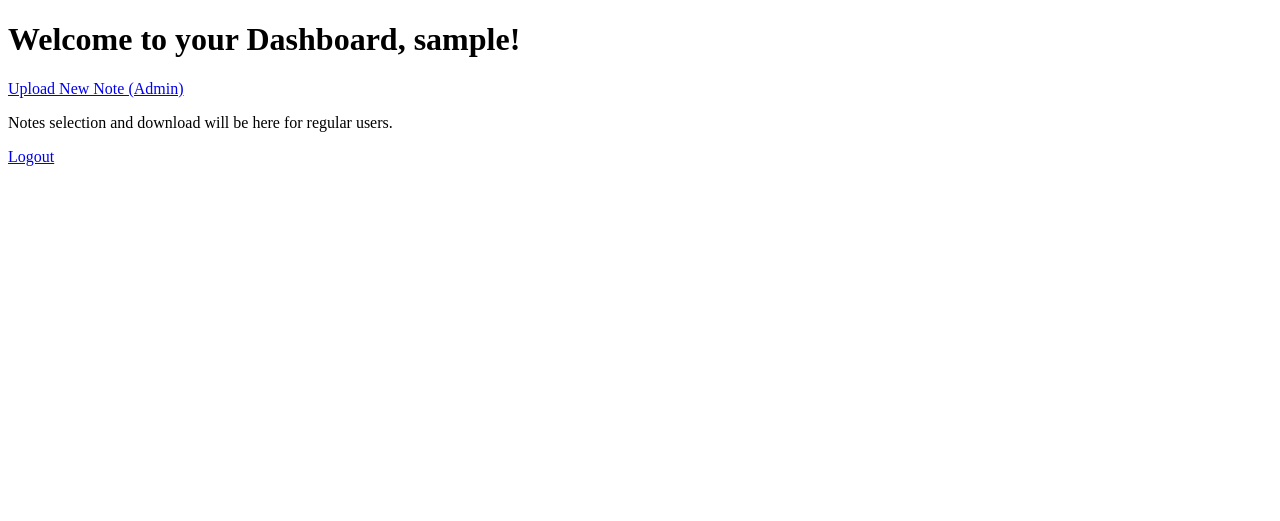
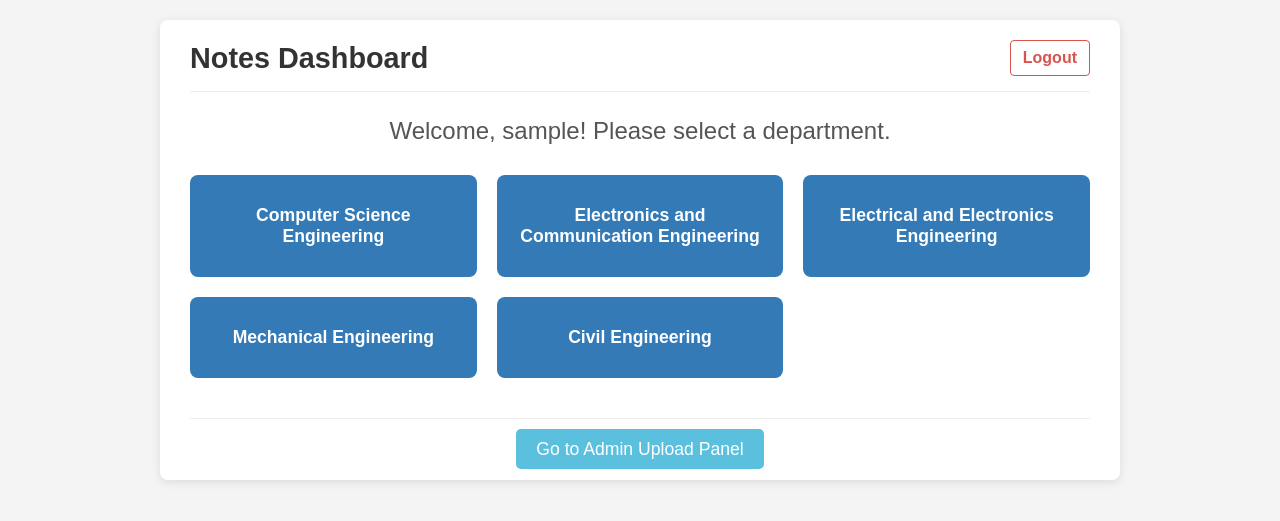
Before and after one commit to jhaji-17/studybuddy, a Flask app: page /dashboard in a window 1280 px wide. Shown: the top 521 px of the page. Run offline with Flask 3, Linux system fonts and the light colour scheme; the visitor is signed in with stand-in values (Sample User, id 1).

Commit message:
make departmental dashboard

```diff
--- a/app.py
+++ b/app.py
@@ -1,20 +1,15 @@
 import sqlite3
-import os # For path manipulation
-from werkzeug.utils import secure_filename # For securely handling filenames
+import os
+from werkzeug.utils import secure_filename
 from flask import Flask, render_template, request, redirect, url_for, session, g, flash
 
 app = Flask(__name__)
-# IMPORTANT: Replace with your own unique secret key!
-# Generate one with: import os; print(os.urandom(24).hex())
+# Make sure to replace this with your own unique key
 app.secret_key = 'your_real_unique_secret_key_generated_by_os_urandom'
-DATABASE = 'users.db' # Name of our SQLite database file
-
-UPLOAD_FOLDER = 'uploads' # Name of the folder where PDFs will be stored
-ALLOWED_EXTENSIONS = {'pdf'} # We only want to allow PDF files
-
+DATABASE = 'users.db'
+UPLOAD_FOLDER = 'uploads'
+ALLOWED_EXTENSIONS = {'pdf'}
 app.config['UPLOAD_FOLDER'] = UPLOAD_FOLDER
-# Optional: Configure max upload size, e.g., 16MB
-# app.config['MAX_CONTENT_LENGTH'] = 16 * 1000 * 1000 # 16 Megabytes
 
 # --- Database Helper Functions ---
 def get_db():
@@ -45,8 +40,7 @@ def init_db_command():
 
 # --- Helper function for file uploads ---
 def allowed_file(filename):
-    return '.' in filename and \
-           filename.rsplit('.', 1)[1].lower() in ALLOWED_EXTENSIONS
+    return '.' in filename and filename.rsplit('.', 1)[1].lower() in ALLOWED_EXTENSIONS
 
 # --- Routes ---
 @app.route('/')
@@ -57,8 +51,7 @@ def home():
 
 @app.route('/register', methods=['GET', 'POST'])
 def register():
-    if 'user_id' in session:
-        return redirect(url_for('dashboard'))
+    if 'user_id' in session: return redirect(url_for('dashboard'))
     if request.method == 'POST':
         username = request.form['username']
         password = request.form['password']
@@ -84,8 +77,7 @@ def register():
 
 @app.route('/login', methods=['GET', 'POST'])
 def login():
-    if 'user_id' in session:
-        return redirect(url_for('dashboard'))
+    if 'user_id' in session: return redirect(url_for('dashboard'))
     if request.method == 'POST':
         username = request.form['username']
         password_attempt = request.form['password']
@@ -98,35 +90,27 @@ def login():
             session.clear()
             session['user_id'] = user['id']
             session['username'] = user['username']
-            if user['username'] == 'admin':
-                session['is_admin'] = True
+            if user['username'] == 'admin': session['is_admin'] = True
             flash('Login successful!', 'success')
             return redirect(url_for('dashboard'))
         flash(error, 'error')
     return render_template('login.html')
 
+# UPDATED Dashboard Route
 @app.route('/dashboard')
 def dashboard():
     if 'user_id' not in session:
         flash('You need to be logged in to access the dashboard.', 'warning')
         return redirect(url_for('login'))
 
-    admin_link_html = ""
-    if session.get('is_admin'):
-        admin_link_html = '<p><a href="/admin/upload">Upload New Note (Admin)</a></p>'
+    # This function just shows the main department selection page.
+    return render_template('dashboard.html')
 
-    return f"""
-        <!DOCTYPE html>
-        <html>
-        <head><title>Dashboard</title></head>
-        <body>
-            <h1>Welcome to your Dashboard, {session.get('username', 'Guest')}!</h1>
-            {admin_link_html}
-            <p>Notes selection and download will be here for regular users.</p>
-            <p><a href="{url_for('logout')}">Logout</a></p>
-        </body>
-        </html>
-    """
+# NEW Placeholder Route for our Department logic
+@app.route('/department/<department_name>')
+def show_department_years(department_name):
+    # This is a placeholder for Step 7.
+    return f"This will show academic years for the department: {department_name}"
 
 @app.route('/logout')
 def logout():
@@ -134,60 +118,50 @@ def logout():
     flash('You have been logged out.', 'info')
     return redirect(url_for('login'))
 
+# UPDATED Admin Upload Route
 @app.route('/admin/upload', methods=['GET', 'POST'])
 def admin_upload_note():
     if 'user_id' not in session or not session.get('is_admin'):
         flash('You do not have permission to access this page.', 'danger')
         return redirect(url_for('dashboard'))
-
     if request.method == 'POST':
         if 'pdf_file' not in request.files:
             flash('No file part in the request.', 'error')
             return redirect(request.url)
-
         file = request.files['pdf_file']
         title = request.form['title']
+        department = request.form['department']
         year = request.form['year']
         course_name = request.form['course_name']
-
         if file.filename == '':
             flash('No selected file.', 'error')
             return redirect(request.url)
-
-        if not all([title, year, course_name]):
-            flash('All fields (title, year, course) are required.', 'error')
+        if not all([title, department, year, course_name]):
+            flash('All fields (title, department, year, course) are required.', 'error')
             return redirect(request.url)
-
         if file and allowed_file(file.filename):
             filename = secure_filename(file.filename)
-
             if not os.path.exists(app.config['UPLOAD_FOLDER']):
                 os.makedirs(app.config['UPLOAD_FOLDER'])
-
             file_path = os.path.join(app.config['UPLOAD_FOLDER'], filename)
-
             if os.path.exists(file_path):
                 flash(f"File '{filename}' already exists. Please rename or upload a different file.", 'error')
                 return redirect(request.url)
-
             file.save(file_path)
-
             db = get_db()
             try:
                 db.execute(
-                    "INSERT INTO notes (title, year, course_name, filename, uploader_id) VALUES (?, ?, ?, ?, ?)",
-                    (title, int(year), course_name, filename, session['user_id'])
+                    "INSERT INTO notes (title, department, year, course_name, filename, uploader_id) VALUES (?, ?, ?, ?, ?, ?)",
+                    (title, department, int(year), course_name, filename, session['user_id'])
                 )
                 db.commit()
-                flash(f"Note '{title}' uploaded successfully as '{filename}'!", 'success')
+                flash(f"Note '{title}' uploaded successfully!", 'success')
                 return redirect(url_for('admin_upload_note'))
             except sqlite3.Error as e:
                 flash(f"Database error while saving note metadata: {e}", 'error')
         else:
             flash('Invalid file type. Only PDF files are allowed.', 'error')
-
     return render_template('admin_upload.html')
-
 
 if __name__ == '__main__':
     if not os.path.exists(UPLOAD_FOLDER):
--- a/schema.sql
+++ b/schema.sql
@@ -1,26 +1,22 @@
--- Remove tables if they already exist (useful for re-initializing during development)
+-- Remove tables if they already exist
 DROP TABLE IF EXISTS users;
 DROP TABLE IF EXISTS notes;
 
 -- Create the 'users' table
 CREATE TABLE users (
-    id INTEGER PRIMARY KEY AUTOINCREMENT, -- Unique ID for each user, automatically increases
-    username TEXT UNIQUE NOT NULL,        -- Username, must be unique and cannot be empty
-    password_hash TEXT NOT NULL           -- Stores the HASHED password, cannot be empty
+    id INTEGER PRIMARY KEY AUTOINCREMENT,
+    username TEXT UNIQUE NOT NULL,
+    password_hash TEXT NOT NULL
 );
 
 -- Create the 'notes' table
 CREATE TABLE notes (
-    id INTEGER PRIMARY KEY AUTOINCREMENT, -- Unique ID for each note
-    title TEXT NOT NULL,                  -- Title of the note (e.g., "Calculus Chapter 1")
-    year INTEGER NOT NULL,                -- Academic year (e.g., 1, 2, 3, 4)
-    course_name TEXT NOT NULL,            -- Name of the course (e.g., "MA101 Calculus")
-    filename TEXT NOT NULL,               -- The actual filename of the PDF stored on the server (e.g., "calculus_ch1_notes.pdf")
-    uploader_id INTEGER,                  -- (Optional for now) Who uploaded it? Foreign key to users table
-    uploaded_at TIMESTAMP DEFAULT CURRENT_TIMESTAMP -- When the note was uploaded
-    -- FOREIGN KEY (uploader_id) REFERENCES users (id) -- We can add this later if we implement multiple uploaders
+    id INTEGER PRIMARY KEY AUTOINCREMENT,
+    title TEXT NOT NULL,
+    department TEXT NOT NULL,             -- <<-- NEW COLUMN
+    year INTEGER NOT NULL,
+    course_name TEXT NOT NULL,
+    filename TEXT NOT NULL,
+    uploader_id INTEGER,
+    uploaded_at TIMESTAMP DEFAULT CURRENT_TIMESTAMP
 );
-
--- Optional: You can add some initial data for testing if you want
--- For example, an admin user (we'll handle password hashing in Python later)
--- INSERT INTO users (username, password_hash) VALUES ('admin', 'temporary_placeholder_for_hashed_password');
--- /dev/null
+++ b/templates/dashboard.html
@@ -0,0 +1,48 @@
+<!DOCTYPE html>
+<html lang="en">
+<head>
+    <meta charset="UTF--8">
+    <meta name="viewport" content="width=device-width, initial-scale=1.0">
+    <title>Dashboard - Notes Website</title>
+    <style>
+        body { font-family: sans-serif; margin: 0; padding: 20px; background-color: #f4f4f4; }
+        .container { max-width: 900px; margin: auto; background-color: #fff; padding: 20px 30px; border-radius: 8px; box-shadow: 0 2px 10px rgba(0,0,0,0.1); }
+        header { display: flex; justify-content: space-between; align-items: center; margin-bottom: 25px; padding-bottom:15px; border-bottom: 1px solid #eee;}
+        header h1 { margin: 0; color: #333; font-size: 1.8em; }
+        header a.logout-link { color: #d9534f; text-decoration: none; font-weight: bold; border: 1px solid #d9534f; padding: 8px 12px; border-radius: 4px; transition: background-color 0.2s, color 0.2s; }
+        header a.logout-link:hover { background-color: #d9534f; color: white; }
+        h2.welcome-message { text-align: center; color: #555; font-weight: normal; margin-bottom: 30px; }
+        .nav-grid { display: grid; grid-template-columns: repeat(auto-fit, minmax(250px, 1fr)); gap: 20px; text-align: center; }
+        .nav-grid a { display: block; background-color: #337ab7; color: white; padding: 30px 20px; text-decoration: none; border-radius: 8px; font-size: 1.1em; font-weight: bold; transition: background-color 0.2s, transform 0.2s; }
+        .nav-grid a:hover { background-color: #286090; transform: translateY(-3px); }
+        .admin-link-container { text-align: center; margin-top: 40px; border-top: 1px solid #eee; padding-top: 20px;}
+        .admin-link-container a { font-size: 1.1em; background-color: #5bc0de; color: white; padding: 10px 20px; border-radius: 5px; text-decoration: none;}
+        .admin-link-container a:hover { background-color: #31b0d5; }
+    </style>
+</head>
+<body>
+    <div class="container">
+        <header>
+            <h1>Notes Dashboard</h1>
+            <a href="{{ url_for('logout') }}" class="logout-link">Logout</a>
+        </header>
+
+        <h2 class="welcome-message">Welcome, {{ session.username }}! Please select a department.</h2>
+
+        <div class="nav-grid">
+            <!-- Links will point to a new route we will create called 'show_department_years' -->
+            <a href="{{ url_for('show_department_years', department_name='Computer Science Engineering') }}">Computer Science Engineering</a>
+            <a href="{{ url_for('show_department_years', department_name='Electronics and Communication Engineering') }}">Electronics and Communication Engineering</a>
+            <a href="{{ url_for('show_department_years', department_name='Electrical and Electronics Engineering') }}">Electrical and Electronics Engineering</a>
+            <a href="{{ url_for('show_department_years', department_name='Mechanical Engineering') }}">Mechanical Engineering</a>
+            <a href="{{ url_for('show_department_years', department_name='Civil Engineering') }}">Civil Engineering</a>
+        </div>
+
+        {% if session.get('is_admin') %}
+            <div class="admin-link-container">
+                <a href="{{ url_for('admin_upload_note') }}">Go to Admin Upload Panel</a>
+            </div>
+        {% endif %}
+    </div>
+</body>
+</html>
```
Also changed, not shown: templates/admin_upload.html (+10 -5 lines).
